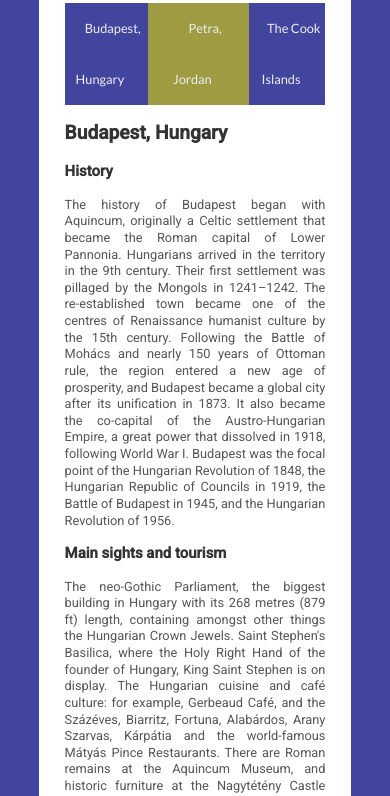
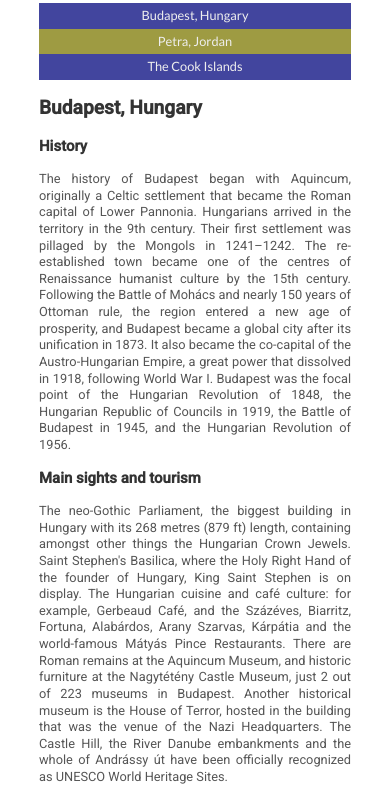
Before and after one commit to static-neex/html-me-something, a website: page index.html in a window 390 px wide. Shown: the part 237-1033 px from the top of the page. Drawn offline with Linux system fonts and the light colour scheme.

Commit message:
Add flexbox-based responsive menu.

```diff
--- a/css/styles.css
+++ b/css/styles.css
@@ -17,7 +17,6 @@ body
     font-size: 80%;
     line-height: 1.3;
 
-    max-width: 50em;
     margin: 20px 10%;
     padding: 4em 2em;
 
@@ -31,13 +30,13 @@ h3,
 h4,
 h5,
 h6,
-nav,
 strong
 {
     color: #333;
 }
 
-main header
+main header,
+footer
 {
     font-family: 'Lato', sans-serif;
 
@@ -76,23 +75,23 @@ nav
 
 nav ul
 {
-    /* necessary to fix middle button color */
     display: -webkit-box;
     display: -ms-flexbox;
     display: flex;
-    -webkit-box-pack: justify;
-        -ms-flex-pack: justify;
-            justify-content: space-between;
-    /* removes default ul padding */
-
+    /*justify-content: space-between;
+*/
     margin: 0;
-    padding: 0;
+    padding: 0; /* removes default ul padding */
 
     list-style-type: none;
 }
 
 nav ul li
 {
+    -webkit-box-flex: 1;
+        -ms-flex: 1;
+            flex: 1;
+
     line-height: 4em;
 
     display: inline;
@@ -133,7 +132,7 @@ footer
 }
 
 
-/* add apsaing for footer menu */
+/* add spacing for footer menu */
 
 footer p
 {
@@ -163,3 +162,34 @@ a:visited
 {
     color: #6d429e;
 }
+
+/* Media queries */
+@media all and (max-width:1160px) {
+  nav ul
+  {
+    -ms-flex-wrap: wrap;
+        flex-wrap: wrap;
+  }
+
+  nav ul li {
+    -webkit-box-flex: 1;
+        -ms-flex: 1 1 50%;
+            flex: 1 1 50%;
+  }
+}
+
+@media all and (max-width:785px) {
+  nav ul li {
+    -webkit-box-flex: 0;
+        -ms-flex: 0 0 100%;
+            flex: 0 0 100%;
+    line-height: 2em;
+  }
+  body {
+    padding-left: 0;
+    padding-right: 0;
+  }
+  html {
+    background-color: white;
+  }
+}
--- a/workspace/css/styles.css
+++ b/workspace/css/styles.css
@@ -31,13 +31,13 @@ h3,
 h4,
 h5,
 h6,
-nav,
 strong
 {
     color: #333;
 }
 
-main header
+main header,
+footer
 {
     font-family: 'Lato', sans-serif;
 
@@ -76,19 +76,19 @@ nav
 
 nav ul
 {
-    /* necessary to fix middle button color */
     display: flex;
-    justify-content: space-between;
-    /* removes default ul padding */
-
+    /*justify-content: space-between;
+*/
     margin: 0;
-    padding: 0;
+    padding: 0; /* removes default ul padding */
 
     list-style-type: none;
 }
 
 nav ul li
 {
+    flex: 1;
+
     line-height: 4em;
 
     display: inline;
@@ -129,7 +129,7 @@ footer
 }
 
 
-/* add apsaing for footer menu */
+/* add spacing for footer menu */
 
 footer p
 {
@@ -159,3 +159,29 @@ a:visited
 {
     color: #6d429e;
 }
+
+/* Media queries */
+@media all and (max-width:1160px) {
+  nav ul
+  {
+    flex-wrap: wrap;
+  }
+
+  nav ul li {
+    flex: 1 1 50%;
+  }
+}
+
+@media all and (max-width:785px) {
+  nav ul li {
+    flex: 0 0 100%;
+    line-height: 2em;
+  }
+  body {
+    padding-left: 0;
+    padding-right: 0;
+  }
+  html {
+    background-color: white;
+  }
+}
```
Also changed, not shown: index.html (+1 -4 lines).
